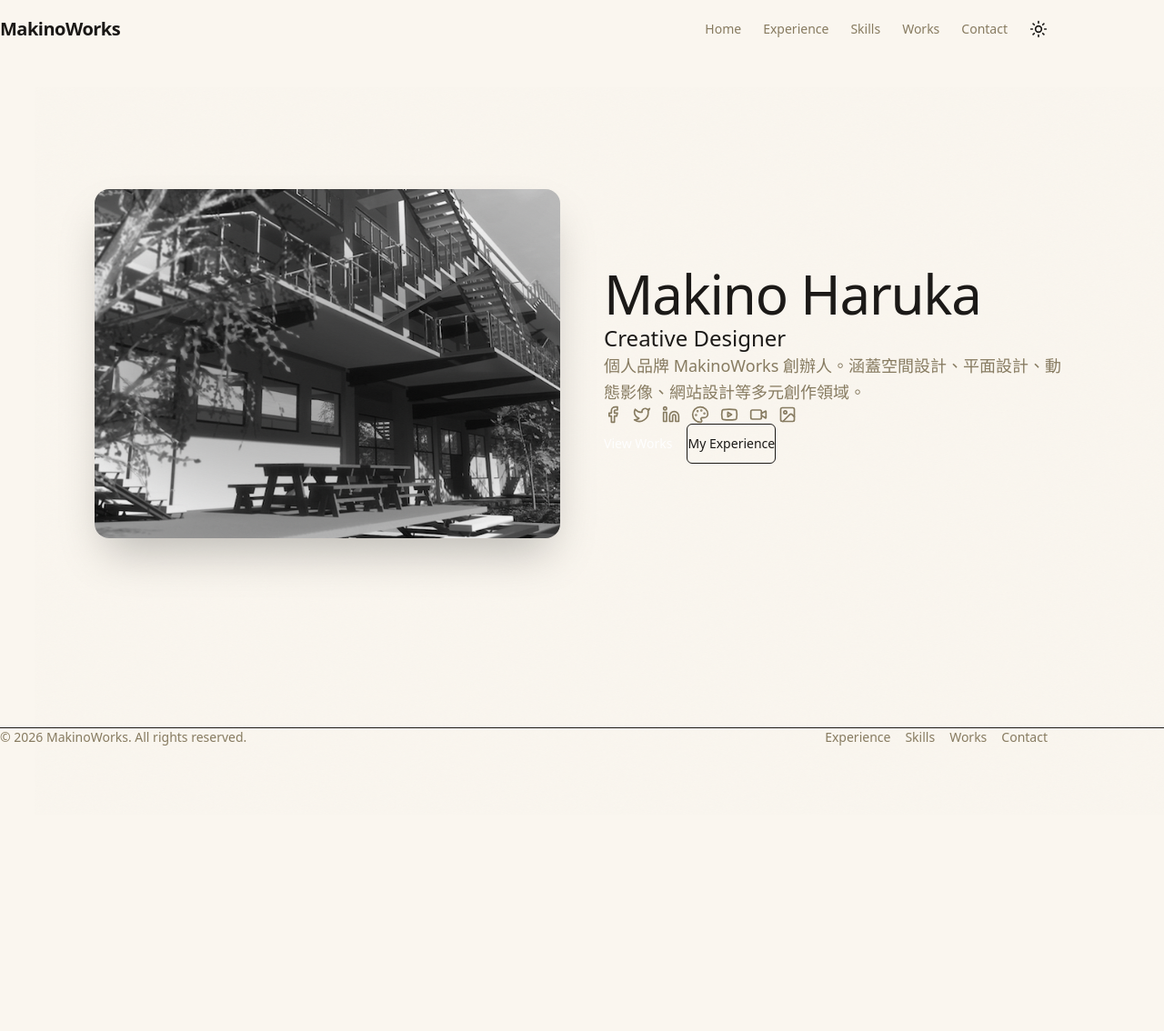
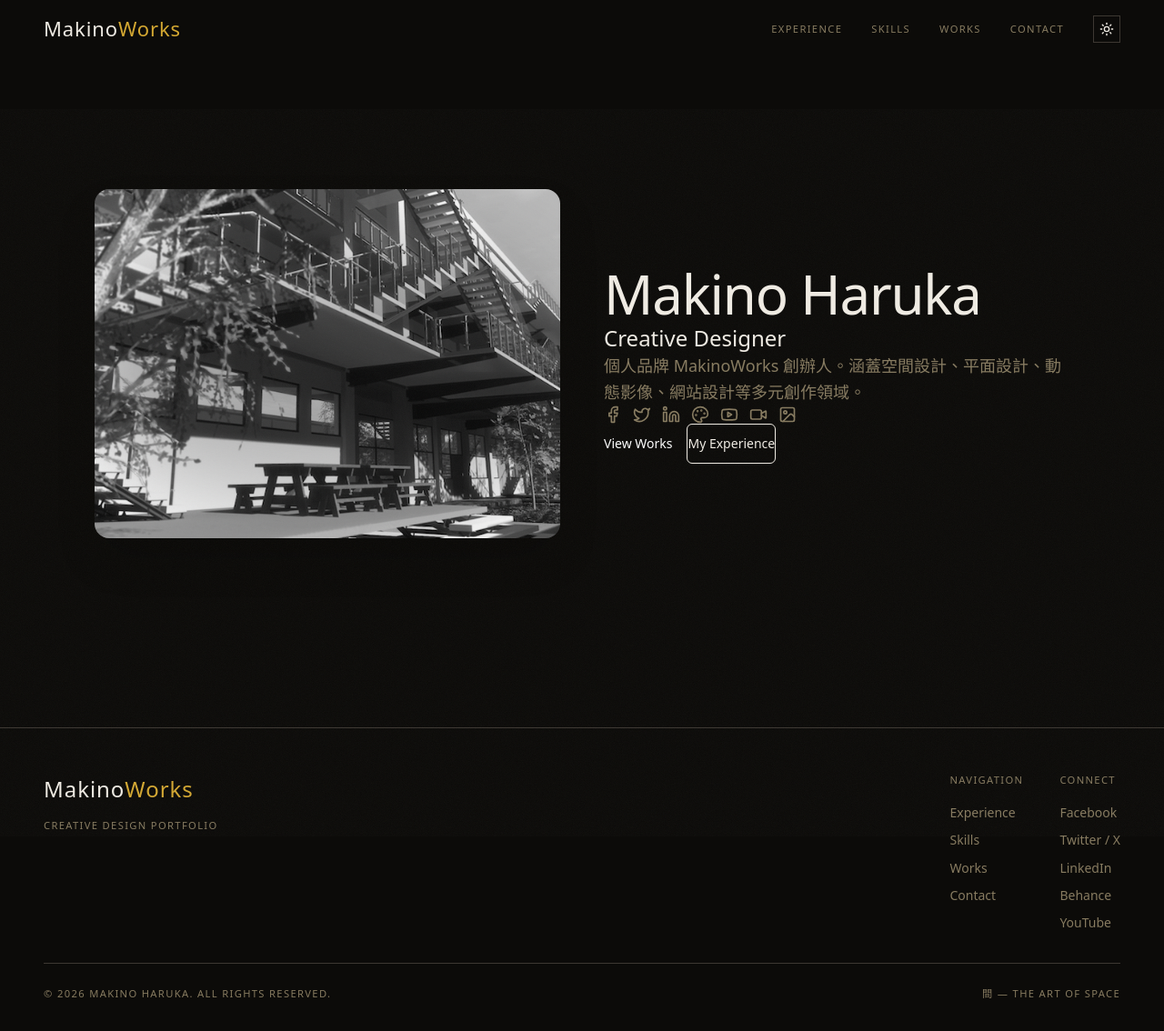
Before and after one commit to harukaxxxx/MakinoWorks, a Next.js app: page / in a window 1280 px wide. Shown: the whole page at 91% size. Before the commit the page ends 821 px from the top, so only its background shows below. Built offline with nearby package versions, Linux system fonts and the light colour scheme.

Commit message:
✨ feat: redesign layout, navbar and footer with editorial typography and grain texture

```diff
--- a/src/app/layout.tsx
+++ b/src/app/layout.tsx
@@ -1,24 +1,46 @@
 import type { Metadata } from "next";
-import { Inter } from "next/font/google";
+import { Cormorant_Garamond, Outfit, Space_Mono } from "next/font/google";
 import { ThemeProvider } from "@/components/layout/ThemeProvider";
 import { Navbar } from "@/components/layout/Navbar";
 import { Footer } from "@/components/layout/Footer";
 import "./globals.css";
 
-const inter = Inter({
+const cormorant = Cormorant_Garamond({
   subsets: ["latin", "latin-ext"],
-  variable: "--font-inter",
+  variable: "--font-cormorant",
   display: "swap",
+  weight: ["300", "400", "500", "600", "700"],
+});
+
+const outfit = Outfit({
+  subsets: ["latin", "latin-ext"],
+  variable: "--font-outfit",
+  display: "swap",
+  weight: ["300", "400", "500", "600"],
+});
+
+const spaceMono = Space_Mono({
+  subsets: ["latin"],
+  variable: "--font-space-mono",
+  display: "swap",
+  weight: ["400", "700"],
 });
 
 export const metadata: Metadata = {
   title: "MakinoWorks — Creative Designer Portfolio",
-  description: "Makino Haruka 的個人作品集。涵蓋空間設計、平面設計、動態影像、網站設計等多元創作。",
-  keywords: ["MakinoWorks", "Creative Designer", "Portfolio", "Makino Haruka"],
+  description:
+    "牧野春香的個人作品集。涵蓋空間設計、平面設計、動態影像、網站設計等多元創作。",
+  keywords: [
+    "MakinoWorks",
+    "Creative Designer",
+    "Portfolio",
+    "Makino Haruka",
+    "牧野春香",
+  ],
   authors: [{ name: "Makino Haruka" }],
   openGraph: {
     title: "MakinoWorks",
-    description: "Creative Designer Portfolio",
+    description: "Creative Designer Portfolio — 間",
     type: "website",
     locale: "zh_TW",
   },
@@ -31,18 +53,18 @@ export default function RootLayout({
 }>) {
   return (
     <html lang="zh-TW" suppressHydrationWarning>
-      <body className={`${inter.variable} font-sans antialiased`}>
+      <body
+        className={`${cormorant.variable} ${outfit.variable} ${spaceMono.variable} font-sans antialiased`}
+      >
         <ThemeProvider
           attribute="class"
-          defaultTheme="system"
+          defaultTheme="dark"
           enableSystem
           disableTransitionOnChange={false}
         >
-          <div className="min-h-screen flex flex-col">
-            <Navbar />
-            {children}
-            <Footer />
-          </div>
+          <Navbar />
+          <main className="min-h-screen">{children}</main>
+          <Footer />
         </ThemeProvider>
       </body>
     </html>
--- a/src/app/page.tsx
+++ b/src/app/page.tsx
@@ -1,11 +1,5 @@
 import { HeroSection } from "@/components/sections/HeroSection";
 
 export default function Home() {
-  return (
-    <div className="min-h-screen flex flex-col">
-      <main className="flex-1 flex flex-col justify-center">
-        <HeroSection />
-      </main>
-    </div>
-  );
+  return <HeroSection />;
 }
--- a/src/components/layout/Footer.tsx
+++ b/src/components/layout/Footer.tsx
@@ -1,29 +1,140 @@
 import Link from "next/link";
+import { profile } from "@/data/profile";
 
 export function Footer() {
   return (
-    <footer className="py-8 border-t border-border">
-      <div className="max-w-6xl mx-auto px-4 sm:px-6 lg:px-8">
-        <div className="flex flex-col sm:flex-row items-center justify-between gap-4">
-          <p className="text-sm text-muted">
-            &copy; {new Date().getFullYear()} MakinoWorks. All rights reserved.
-          </p>
-          <div className="flex items-center gap-4">
-            <Link href="/experience" className="text-sm text-muted hover:text-foreground transition-colors">
-              Experience
+    <footer
+      style={{
+        borderTop: "1px solid var(--border)",
+        padding: "var(--sp-12) var(--content-padding) var(--sp-8)",
+        maxWidth: "var(--content-max)",
+        margin: "0 auto",
+      }}
+    >
+      {/* Top section */}
+      <div
+        style={{
+          display: "flex",
+          flexDirection: "column",
+          gap: "var(--sp-8)",
+          paddingBottom: "var(--sp-8)",
+          borderBottom: "1px solid var(--border)",
+        }}
+      >
+        <div
+          style={{
+            display: "flex",
+            justifyContent: "space-between",
+            alignItems: "flex-start",
+            flexWrap: "wrap" as const,
+            gap: "var(--sp-8)",
+          }}
+        >
+          <div>
+            <Link
+              href="/"
+              className="footer-brand"
+              style={{
+                fontFamily: "var(--font-serif)",
+                fontSize: "1.5rem",
+                fontWeight: 300,
+                letterSpacing: "0.04em",
+                textDecoration: "none",
+                color: "var(--fg)",
+                display: "block",
+                marginBottom: "var(--sp-3)",
+              }}
+            >
+              Makino<span style={{ color: "var(--accent)" }}>Works</span>
             </Link>
-            <Link href="/skills" className="text-sm text-muted hover:text-foreground transition-colors">
-              Skills
-            </Link>
-            <Link href="/works" className="text-sm text-muted hover:text-foreground transition-colors">
-              Works
-            </Link>
-            <Link href="/contact" className="text-sm text-muted hover:text-foreground transition-colors">
-              Contact
-            </Link>
+            <p
+              className="label"
+              style={{ lineHeight: 1.6 }}
+            >
+              Creative Design Portfolio
+            </p>
+          </div>
+
+          <div
+            style={{
+              display: "flex",
+              gap: "var(--sp-10)",
+              flexWrap: "wrap" as const,
+            }}
+          >
+            <div style={{ display: "flex", flexDirection: "column", gap: "var(--sp-2)" }}>
+              <span className="label" style={{ marginBottom: "var(--sp-2)" }}>
+                Navigation
+              </span>
+              {[
+                { label: "Experience", href: "/experience" },
+                { label: "Skills", href: "/skills" },
+                { label: "Works", href: "/works" },
+                { label: "Contact", href: "/contact" },
+              ].map((link) => (
+                <Link
+                  key={link.href}
+                  href={link.href}
+                  className="footer-link"
+                  style={{
+                    color: "var(--muted)",
+                    textDecoration: "none",
+                    fontSize: "0.875rem",
+                    transition: "color 0.2s ease",
+                  }}
+                >
+                  {link.label}
+                </Link>
+              ))}
+            </div>
+
+            <div style={{ display: "flex", flexDirection: "column", gap: "var(--sp-2)" }}>
+              <span className="label" style={{ marginBottom: "var(--sp-2)" }}>
+                Connect
+              </span>
+              {profile.socials.slice(0, 5).map((social) => (
+                <a
+                  key={social.platform}
+                  href={social.url}
+                  target="_blank"
+                  rel="noopener noreferrer"
+                  className="footer-link"
+                  style={{
+                    color: "var(--muted)",
+                    textDecoration: "none",
+                    fontSize: "0.875rem",
+                    transition: "color 0.2s ease",
+                  }}
+                >
+                  {social.platform}
+                </a>
+              ))}
+            </div>
           </div>
         </div>
       </div>
+
+      {/* Bottom */}
+      <div
+        style={{
+          display: "flex",
+          justifyContent: "space-between",
+          alignItems: "center",
+          paddingTop: "var(--sp-6)",
+          flexWrap: "wrap" as const,
+          gap: "var(--sp-2)",
+        }}
+      >
+        <p className="label">
+          &copy; {new Date().getFullYear()} {profile.name}. All rights reserved.
+        </p>
+        <p className="label">間 — The Art of Space</p>
+      </div>
+
+      <style>{`
+        .footer-link:hover { color: var(--accent) !important; }
+        .footer-brand:hover { color: var(--accent) !important; }
+      `}</style>
     </footer>
   );
 }
--- a/src/components/layout/Navbar.tsx
+++ b/src/components/layout/Navbar.tsx
@@ -1,13 +1,11 @@
 "use client";
 
-import { useState } from "react";
+import { useState, useEffect } from "react";
 import Link from "next/link";
-import { motion, useScroll, useTransform } from "framer-motion";
-import { Menu, X } from "lucide-react";
+import { motion, AnimatePresence } from "framer-motion";
 import { ThemeToggle } from "./ThemeToggle";
 
 const navLinks = [
-  { label: "Home", href: "/" },
   { label: "Experience", href: "/experience" },
   { label: "Skills", href: "/skills" },
   { label: "Works", href: "/works" },
@@ -16,32 +14,83 @@ const navLinks = [
 
 export function Navbar() {
   const [isOpen, setIsOpen] = useState(false);
-  const { scrollY } = useScroll();
-  const bgOpacity = useTransform(scrollY, [0, 100], [0, 0.95]);
+  const [scrolled, setScrolled] = useState(false);
+
+  useEffect(() => {
+    const handleScroll = () => setScrolled(window.scrollY > 20);
+    handleScroll();
+    window.addEventListener("scroll", handleScroll, { passive: true });
+    return () => window.removeEventListener("scroll", handleScroll);
+  }, []);
 
   return (
+    <>
       <motion.header
+        initial={{ y: -20, opacity: 0 }}
+        animate={{ y: 0, opacity: 1 }}
+        transition={{ duration: 0.6, ease: [0.16, 1, 0.3, 1] }}
         className="fixed top-0 left-0 right-0 z-50"
         style={{
-        backgroundColor: useTransform(
-          bgOpacity,
-          (v) => `rgba(var(--background-rgb), ${v})`
-        ),
-        backdropFilter: useTransform(scrollY, [0, 100], [0, 8]),
+          backgroundColor: scrolled
+            ? "rgba(var(--bg-rgb, 250,246,239), 0.85)"
+            : "transparent",
+          backdropFilter: scrolled ? "blur(20px) saturate(180%)" : "none",
+          borderBottom: scrolled ? "1px solid var(--border)" : "1px solid transparent",
+          transition: "all 0.4s cubic-bezier(0.16, 1, 0.3, 1)",
         }}
       >
-      <nav className="max-w-6xl mx-auto px-4 sm:px-6 lg:px-8">
-        <div className="flex items-center justify-between h-16">
-          <Link href="/" className="text-xl font-bold tracking-tight">
-            Makino<span className="text-primary-500">Works</span>
+        <nav
+          style={{
+            maxWidth: "var(--content-max)",
+            padding: `0 var(--content-padding)`,
+            margin: "0 auto",
+          }}
+        >
+          <div
+            style={{
+              display: "flex",
+              alignItems: "center",
+              justifyContent: "space-between",
+              height: "var(--nav-height)",
+            }}
+          >
+            <Link
+              href="/"
+              style={{
+                fontFamily: "var(--font-serif)",
+                fontSize: "1.375rem",
+                fontWeight: 300,
+                letterSpacing: "0.04em",
+                textDecoration: "none",
+                color: "var(--fg)",
+                transition: "color 0.2s ease",
+              }}
+            >
+              Makino<span style={{ color: "var(--accent)" }}>Works</span>
             </Link>
 
-          <div className="hidden md:flex items-center gap-6">
+            <div
+              className="hidden md:flex"
+              style={{
+                alignItems: "center",
+                gap: "2rem",
+              }}
+            >
               {navLinks.map((link) => (
                 <Link
                   key={link.href}
                   href={link.href}
-                className="text-sm font-medium text-muted hover:text-foreground transition-colors"
+                  className="label"
+                  style={{
+                    textDecoration: "none",
+                    transition: "color 0.2s ease",
+                  }}
+                  onMouseOver={(e) =>
+                    (e.currentTarget.style.color = "var(--accent)")
+                  }
+                  onMouseOut={(e) =>
+                    (e.currentTarget.style.color = "")
+                  }
                 >
                   {link.label}
                 </Link>
@@ -50,37 +99,108 @@ export function Navbar() {
             </div>
 
             <button
-            className="md:hidden p-2"
+              className="md:hidden"
               onClick={() => setIsOpen(!isOpen)}
               aria-label="Toggle menu"
+              style={{
+                background: "none",
+                border: "none",
+                cursor: "pointer",
+                color: "var(--fg)",
+                padding: "0.5rem",
+              }}
             >
-            {isOpen ? <X size={24} /> : <Menu size={24} />}
+              <svg
+                width="24"
+                height="24"
+                viewBox="0 0 24 24"
+                fill="none"
+                stroke="currentColor"
+                strokeWidth="1.5"
+              >
+                {isOpen ? (
+                  <path d="M18 6L6 18M6 6l12 12" />
+                ) : (
+                  <>
+                    <path d="M3 8h18" />
+                    <path d="M3 16h18" />
+                  </>
+                )}
+              </svg>
             </button>
           </div>
+        </nav>
+      </motion.header>
 
+      {/* Mobile Menu */}
+      <AnimatePresence>
         {isOpen && (
           <motion.div
-            initial={{ opacity: 0, y: -10 }}
+            initial={{ opacity: 0 }}
+            animate={{ opacity: 1 }}
+            exit={{ opacity: 0 }}
+            transition={{ duration: 0.3 }}
+            className="md:hidden fixed inset-0 z-40"
+            style={{
+              backgroundColor: "var(--bg)",
+              paddingTop: "var(--nav-height)",
+            }}
+          >
+            <motion.nav
+              initial={{ opacity: 0, y: 20 }}
               animate={{ opacity: 1, y: 0 }}
-            exit={{ opacity: 0, y: -10 }}
-            className="md:hidden pb-4 flex flex-col gap-3"
+              transition={{ duration: 0.4, delay: 0.1 }}
+              style={{
+                display: "flex",
+                flexDirection: "column",
+                alignItems: "center",
+                justifyContent: "center",
+                gap: "2rem",
+                padding: "3rem var(--content-padding)",
+                minHeight: "calc(100vh - var(--nav-height))",
+              }}
             >
-            {navLinks.map((link) => (
+              {navLinks.map((link, i) => (
+                <motion.div
+                  key={link.href}
+                  initial={{ opacity: 0, y: 20 }}
+                  animate={{ opacity: 1, y: 0 }}
+                  transition={{ delay: 0.15 + i * 0.08 }}
+                >
                   <Link
-                key={link.href}
                     href={link.href}
                     onClick={() => setIsOpen(false)}
-                className="text-sm font-medium text-muted hover:text-foreground transition-colors py-2"
+                    className="heading-2"
+                    style={{
+                      textDecoration: "none",
+                      color: "var(--fg)",
+                      transition: "color 0.2s ease",
+                      display: "block",
+                      textAlign: "center",
+                    }}
+                    onMouseOver={(e) =>
+                      (e.currentTarget.style.color = "var(--accent)")
+                    }
+                    onMouseOut={(e) =>
+                      (e.currentTarget.style.color = "var(--fg)")
+                    }
                   >
                     {link.label}
                   </Link>
+                </motion.div>
               ))}
-            <div className="pt-2">
+              <motion.div
+                initial={{ opacity: 0 }}
+                animate={{ opacity: 1 }}
+                transition={{ delay: 0.5 }}
+                style={{ marginTop: "1rem" }}
+              >
                 <ThemeToggle />
-            </div>
+              </motion.div>
+            </motion.nav>
           </motion.div>
         )}
-      </nav>
-    </motion.header>
+      </AnimatePresence>
+    </>
   );
 }
--- a/src/components/layout/ThemeToggle.tsx
+++ b/src/components/layout/ThemeToggle.tsx
@@ -9,11 +9,44 @@ export function ThemeToggle() {
   return (
     <button
       onClick={() => setTheme(theme === "dark" ? "light" : "dark")}
-      className="p-2 rounded-lg hover:bg-muted/10 transition-colors relative"
       aria-label="Toggle theme"
+      style={{
+        background: "none",
+        border: "1px solid var(--border)",
+        cursor: "pointer",
+        color: "var(--fg)",
+        padding: "0.375rem",
+        display: "flex",
+        alignItems: "center",
+        justifyContent: "center",
+        transition: "all 0.2s ease",
+      }}
+      onMouseOver={(e) => {
+        e.currentTarget.style.borderColor = "var(--accent)";
+        e.currentTarget.style.color = "var(--accent)";
+      }}
+      onMouseOut={(e) => {
+        e.currentTarget.style.borderColor = "var(--border)";
+        e.currentTarget.style.color = "var(--fg)";
+      }}
     >
-      <Sun className="h-5 w-5 rotate-0 scale-100 transition-all dark:-rotate-90 dark:scale-0" />
-      <Moon className="absolute top-1/2 left-1/2 -translate-x-1/2 -translate-y-1/2 h-5 w-5 rotate-90 scale-0 transition-all dark:rotate-0 dark:scale-100" />
+      <Sun
+        style={{
+          width: "1rem",
+          height: "1rem",
+          transition: "all 0.3s ease",
+        }}
+        className="rotate-0 scale-100 dark:-rotate-90 dark:scale-0"
+      />
+      <Moon
+        style={{
+          width: "1rem",
+          height: "1rem",
+          position: "absolute" as const,
+          transition: "all 0.3s ease",
+        }}
+        className="rotate-90 scale-0 dark:rotate-0 dark:scale-100"
+      />
     </button>
   );
 }
```
Lines whose indentation alone changed are shown as unchanged.
